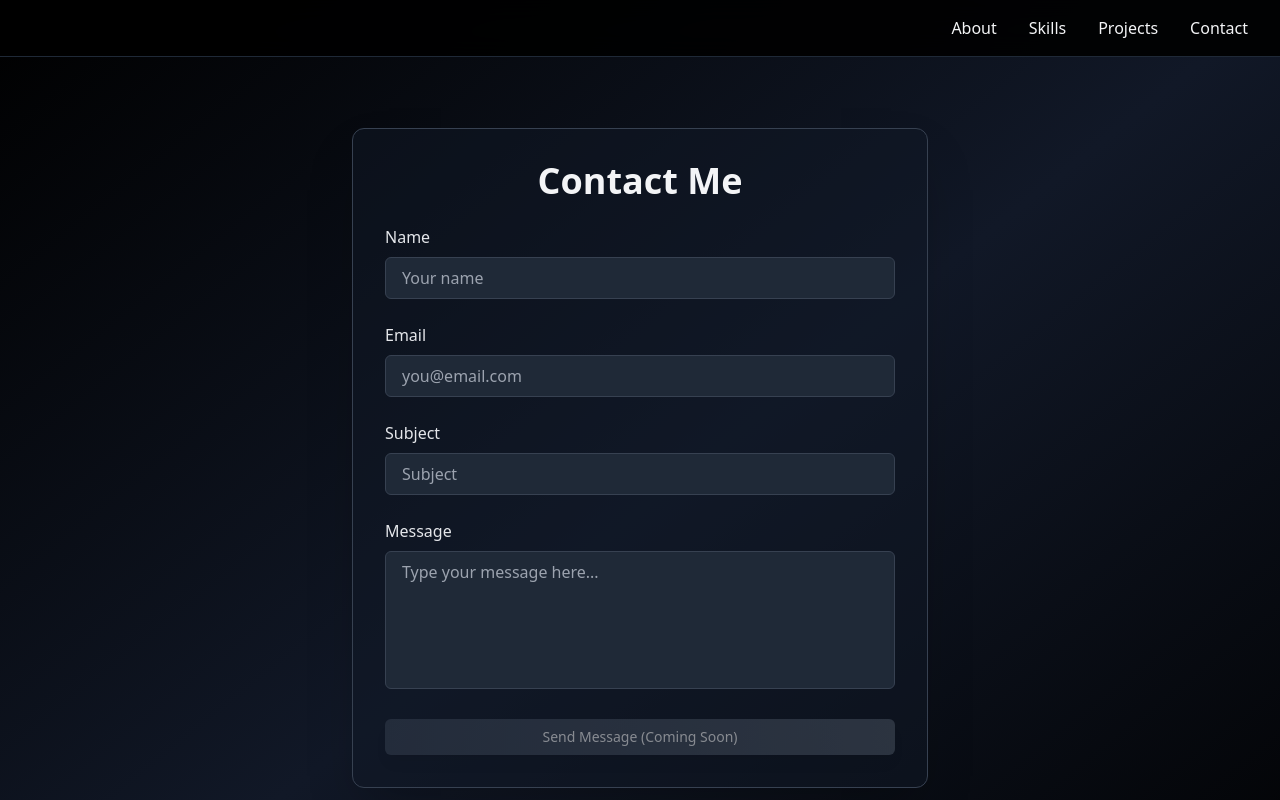
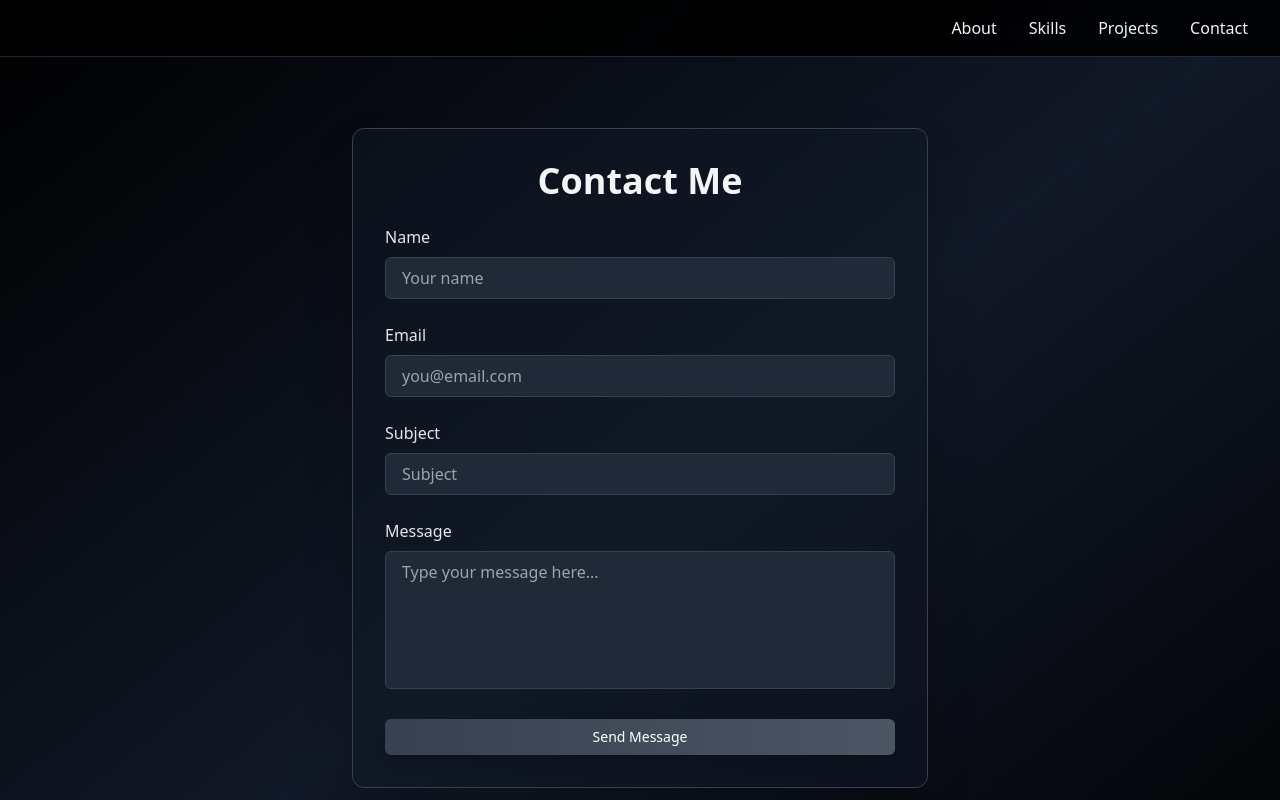
Before and after one commit to MattMW04/Matt-Wilcox-Portfolio-Site, a Next.js app: page /contact in a window 1280 px wide. Shown: the top 800 px of the page. Built offline with nearby package versions, Linux system fonts and the light colour scheme.

Commit message:
Added error and success message and made it from my domain

```diff
--- a/app/api/email/send/route.ts
+++ b/app/api/email/send/route.ts
@@ -78,7 +78,7 @@ export async function POST(req: NextRequest) {
 
         // Build message
         const message = {
-            from: 'Matthew Wilcox Portfolio <>', // TODO: verify domain and place here within <> tags
+            from: 'Matthew Wilcox Portfolio <noreply@matt-wilcox.live>',
             to: 'matt.wilcox24@gmail.com',
             subject: `New message from ${name}: ${subject}`,
             html: `
--- /dev/null
+++ b/app/contact/ErrorMessage.tsx
@@ -0,0 +1,9 @@
+import React from "react";
+
+export default function ErrorMessage({ error }: { error: string }) {
+    return (
+        <div className="mb-4 rounded-lg bg-red-800/80 border border-red-500 text-red-100 px-4 py-3 text-center shadow">
+            <span className="font-semibold">Error:</span> {error}
+        </div>
+    );
+}
--- /dev/null
+++ b/app/contact/SuccessMessage.tsx
@@ -0,0 +1,9 @@
+import React from "react";
+
+export default function SuccessMessage({ message }: { message: string }) {
+    return (
+        <div className="mb-4 rounded-lg bg-green-800/80 border border-green-500 text-green-100 px-4 py-3 text-center shadow">
+            <span className="font-semibold">Success:</span> {message}
+        </div>
+    );
+}
--- a/app/contact/page.tsx
+++ b/app/contact/page.tsx
@@ -1,18 +1,54 @@
+"use client";
 import ScrollReveal from "../components/scroll-reveal";
 import { Button } from "@/components/ui/button";
+import { useState } from "react";
+import SuccessMessage from "./SuccessMessage";
+import ErrorMessage from "./ErrorMessage";
+import { sendEmail } from "@/lib/sendEmail";
 
-export const metadata = {
-    title: "Contact | Matt Wilcox's Portfolio",
-    description: "Contact Matt Wilcox via the form.",
-};
+//export const metadata = {
+//title: "Contact | Matt Wilcox's Portfolio",
+//description: "Contact Matt Wilcox via the form.",
+//};
 
 export default function ContactPage() {
+    const [form, setForm] = useState({
+        name: "",
+        email: "",
+        subject: "",
+        content: "",
+    });
+    const [loading, setLoading] = useState(false);
+    const [successMsg, setSuccessMsg] = useState<string | null>(null);
+    const [errorMsg, setErrorMsg] = useState<string | null>(null);
+
+    const handleChange = (e: React.ChangeEvent<HTMLInputElement | HTMLTextAreaElement>) => {
+        setForm({ ...form, [e.target.name]: e.target.value });
+    };
+
+    const handleSubmit = async (e: React.FormEvent) => {
+        e.preventDefault();
+        setLoading(true);
+        setSuccessMsg(null);
+        setErrorMsg(null);
+        const res = await sendEmail(form);
+        setLoading(false);
+        if (res.success) {
+            setSuccessMsg(res.message || "Email sent successfully!");
+            setForm({ name: "", email: "", subject: "", content: "" });
+        } else {
+            setErrorMsg(res.error || "Failed to send email.");
+        }
+    };
+
     return (
         <ScrollReveal>
             <section className="pt-32 pb-20 px-4 sm:px-6 lg:px-8 min-h-screen flex items-center justify-center">
                 <div className="max-w-xl w-full bg-gray-900/50 border border-gray-700 rounded-xl shadow-2xl p-8 mx-auto">
                     <h1 className="text-4xl font-bold text-gray-100 mb-6 text-center">Contact Me</h1>
-                    <form className="space-y-6">
+                    {successMsg && <SuccessMessage message={successMsg} />}
+                    {errorMsg && <ErrorMessage error={errorMsg} />}
+                    <form className="space-y-6" onSubmit={handleSubmit}>
                         <div>
                             <label htmlFor="name" className="block text-gray-200 mb-2 font-medium">
                                 Name
@@ -24,6 +60,9 @@ export default function ContactPage() {
                                 autoComplete="name"
                                 className="w-full px-4 py-2 rounded-md bg-gray-800 border border-gray-700 text-gray-100 focus:outline-none focus:border-blue-500 transition"
                                 placeholder="Your name"
+                                value={form.name}
+                                onChange={handleChange}
+                                required
                             />
                         </div>
                         <div>
@@ -37,6 +76,9 @@ export default function ContactPage() {
                                 autoComplete="email"
                                 className="w-full px-4 py-2 rounded-md bg-gray-800 border border-gray-700 text-gray-100 focus:outline-none focus:border-blue-500 transition"
                                 placeholder="you@email.com"
+                                value={form.email}
+                                onChange={handleChange}
+                                required
                             />
                         </div>
                         <div>
@@ -49,6 +91,9 @@ export default function ContactPage() {
                                 type="text"
                                 className="w-full px-4 py-2 rounded-md bg-gray-800 border border-gray-700 text-gray-100 focus:outline-none focus:border-blue-500 transition"
                                 placeholder="Subject"
+                                value={form.subject}
+                                onChange={handleChange}
+                                required
                             />
                         </div>
                         <div>
@@ -61,14 +106,17 @@ export default function ContactPage() {
                                 rows={5}
                                 className="w-full px-4 py-2 rounded-md bg-gray-800 border border-gray-700 text-gray-100 focus:outline-none focus:border-blue-500 transition resize-none"
                                 placeholder="Type your message here..."
+                                value={form.content}
+                                onChange={handleChange}
+                                required
                             />
                         </div>
                         <Button
                             type="submit"
-                            disabled
+                            disabled={loading}
                             className="w-full bg-gradient-to-r from-gray-700 to-gray-600 hover:from-gray-600 hover:to-gray-500 text-white transform hover:scale-105 transition-all duration-300 shadow-lg hover:shadow-gray-500/25"
                         >
-                            Send Message (Coming Soon)
+                            {loading ? "Sending..." : "Send Message"}
                         </Button>
                     </form>
                 </div>
--- /dev/null
+++ b/lib/sendEmail.ts
@@ -0,0 +1,40 @@
+interface SendEmailPayload {
+    name: string;
+    email: string;
+    subject: string;
+    content: string;
+}
+
+interface SendEmailResponse {
+    success: boolean;
+    error?: string;
+    message?: string;
+}
+
+export async function sendEmail(payload: SendEmailPayload): Promise<SendEmailResponse> {
+    try {
+        const response = await fetch('/api/email/send', {
+            method: 'POST',
+            headers: {
+                'Content-Type': 'application/json',
+            },
+            body: JSON.stringify(payload),
+        });
+
+        const data = await response.json();
+        if (!response.ok) {
+            return { success: false, error: data.error || 'Failed to send email.' };
+        }
+
+        //  Success true handling
+        if (data.success) {
+            return { success: true, message: data.message || 'Email sent successfully!' };
+        }
+        // handle edge case - response success but data.success is false for some reason
+        return { success: false, error: data.error || 'Failed to send email.' };
+
+    } catch (error) {
+        console.error('Error sending email:', error);
+        return { success: false, error: 'An unexpected error occurred while sending the email.' };
+    }
+}
```
